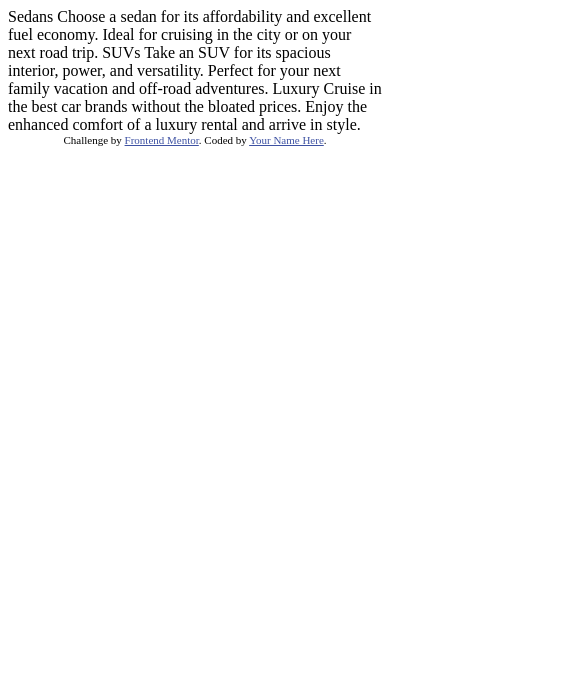
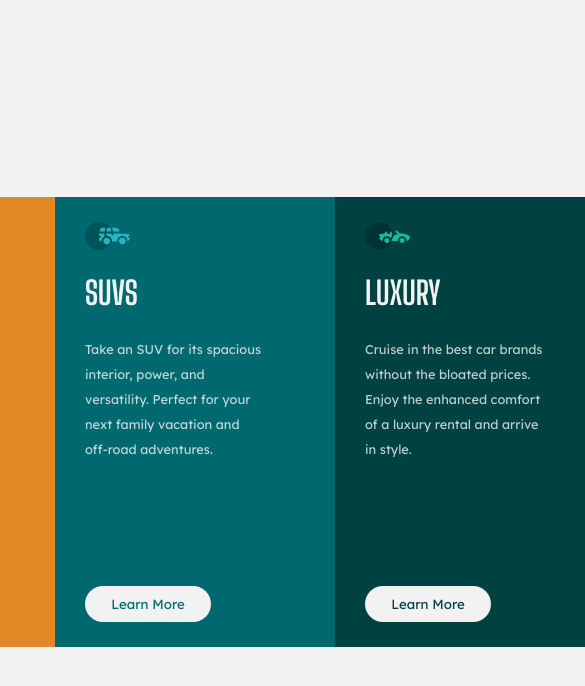
Before and after one commit to Gonzalop0210/FrontendMentor-septima-solucion, a plain HTML site: page index.html in a window 390 px wide. Shown: the top 686 px of the page, 585 px wide, since content can reach past the window. Drawn offline with Linux system fonts and the light colour scheme.

Commit message:
Falta el design mobile

```diff
--- a/index.html
+++ b/index.html
@@ -1,36 +1,35 @@
 <!DOCTYPE html>
 <html lang="en">
 <head>
-  <meta charset="UTF-8">
-  <meta name="viewport" content="width=device-width, initial-scale=1.0"> <!-- displays site properly based on user's device -->
-
-  <link rel="icon" type="image/png" sizes="32x32" href="./images/favicon-32x32.png">
-
-  <title>Frontend Mentor | 3-column preview card component</title>
-
-  <!-- Feel free to remove these styles or customise in your own stylesheet 👍 -->
-  <style>
-    .attribution { font-size: 11px; text-align: center; }
-    .attribution a { color: hsl(228, 45%, 44%); }
-  </style>
+    <meta charset="UTF-8">
+    <meta http-equiv="X-UA-Compatible" content="IE=edge">
+    <meta name="viewport" content="width=device-width, initial-scale=1.0">
+    <title>Card Component</title>
+    <link rel="preconnect" href="https://fonts.googleapis.com">
+    <link rel="preconnect" href="https://fonts.gstatic.com" crossorigin>
+    <link href="https://fonts.googleapis.com/css2?family=Big+Shoulders+Display:wght@700&family=Lexend+Deca&display=swap" rel="stylesheet">
+    <link rel="stylesheet" href="style.css">
 </head>
 <body>
-
-  Sedans
-  Choose a sedan for its affordability and excellent fuel economy. Ideal for cruising in the city
-  or on your next road trip.
-
-  SUVs
-  Take an SUV for its spacious interior, power, and versatility. Perfect for your next family vacation
-  and off-road adventures.
-
-  Luxury
-  Cruise in the best car brands without the bloated prices. Enjoy the enhanced comfort of a luxury
-  rental and arrive in style.
-
-  <div class="attribution">
-    Challenge by <a href="https://www.frontendmentor.io?ref=challenge" target="_blank">Frontend Mentor</a>.
-    Coded by <a href="#">Your Name Here</a>.
-  </div>
+    <main class="container__main">
+        <div class="card__container card__sedans">
+            <img src="images/icon-sedans.svg" alt="icono de sedans" class="img">
+            <h1 class="title">SEDANS</h1>
+            <p class="paragraph">Choose a sedan for its affordability and excellent fuel economy. Ideal for cruising in the city or on your next road trip.</p>
+            <button class="button button__sedan">Learn More</button>
+        </div>
+        <div class="card__container card__suvs">
+            <img src="images/icon-suvs.svg" alt="icono de suvs" class="img">
+            <h1 class="title">SUVS</h1>
+            <p class="paragraph">Take an SUV for its spacious interior, power, and versatility. Perfect for your next family vacation and off-road adventures.</p>
+            <button class="button button__suvs">Learn More</button>
+        </div>
+        <div class="card__container card__luxury">
+            <img src="images/icon-luxury.svg" alt="Icono de Luxury" class="img">
+            <h1 class="title">LUXURY</h1>
+            <p class="paragraph">Cruise in the best car brands without the bloated prices. Enjoy the enhanced comfort of a luxury rental and arrive in style.</p>
+            <button class="button button__luxury">Learn More</button>
+        </div>
+    </main>
 </body>
 </html>
--- /dev/null
+++ b/style.css
@@ -0,0 +1,90 @@
+* {
+    margin: 0;
+    padding: 0;
+    box-sizing: border-box;
+}
+
+body {
+    background-color: hsl(0, 0%, 95%);
+    display: flex;
+    justify-content: center;
+    align-items: center;
+    height: 100vh;
+}
+
+.container__main {
+    display: flex;
+    justify-content: center;
+}
+
+.card__container {
+    color: hsl(0, 0%, 95%);
+    max-width: 280px;
+    min-width: 280px;
+    height: 450px;
+    padding: 0 70px 0 30px;
+    display: flex;
+    flex-direction: column;
+    justify-content: space-evenly;
+}
+
+.card__sedans {
+    background-color: hsl(31, 77%, 52%);
+    border-top-left-radius: 10px;
+    border-bottom-left-radius: 10px;
+}
+
+.button__sedan {
+    color: hsl(31, 77%, 52%);
+}
+
+.card__suvs {
+    background-color: hsl(184, 100%, 22%);
+}
+
+.button__suvs {
+    color: hsl(184, 100%, 22%);
+}
+
+.card__luxury {
+    background-color: hsl(179, 100%, 13%);
+    border-top-right-radius: 10px;
+    border-bottom-right-radius: 10px;
+}
+
+.button__luxury {
+    color: hsl(179, 100%, 13%);
+}
+
+.img {
+    width: 45px;
+}
+
+.title {
+    font-family: 'Big Shoulders Display';
+}
+
+.paragraph {
+    margin-bottom: 100px;
+    font-family: 'Lexend Deca';
+    color: hsla(0, 0%, 100%, 0.75);
+    font-size: .8rem;
+    line-height: 25px;
+}
+
+.button {
+    background-color: hsl(0, 0%, 95%);
+    border: transparent;
+    border-radius: 20px;
+    font-family: 'Lexend Deca';
+    padding: 10px;
+    width: 70%;
+    transition: .2s;
+}
+
+.button:hover {
+    background-color: transparent;
+    cursor: pointer;
+    color: hsl(0, 0%, 95%);
+    outline: 1px solid hsl(0, 0%, 95%);
+}
```
